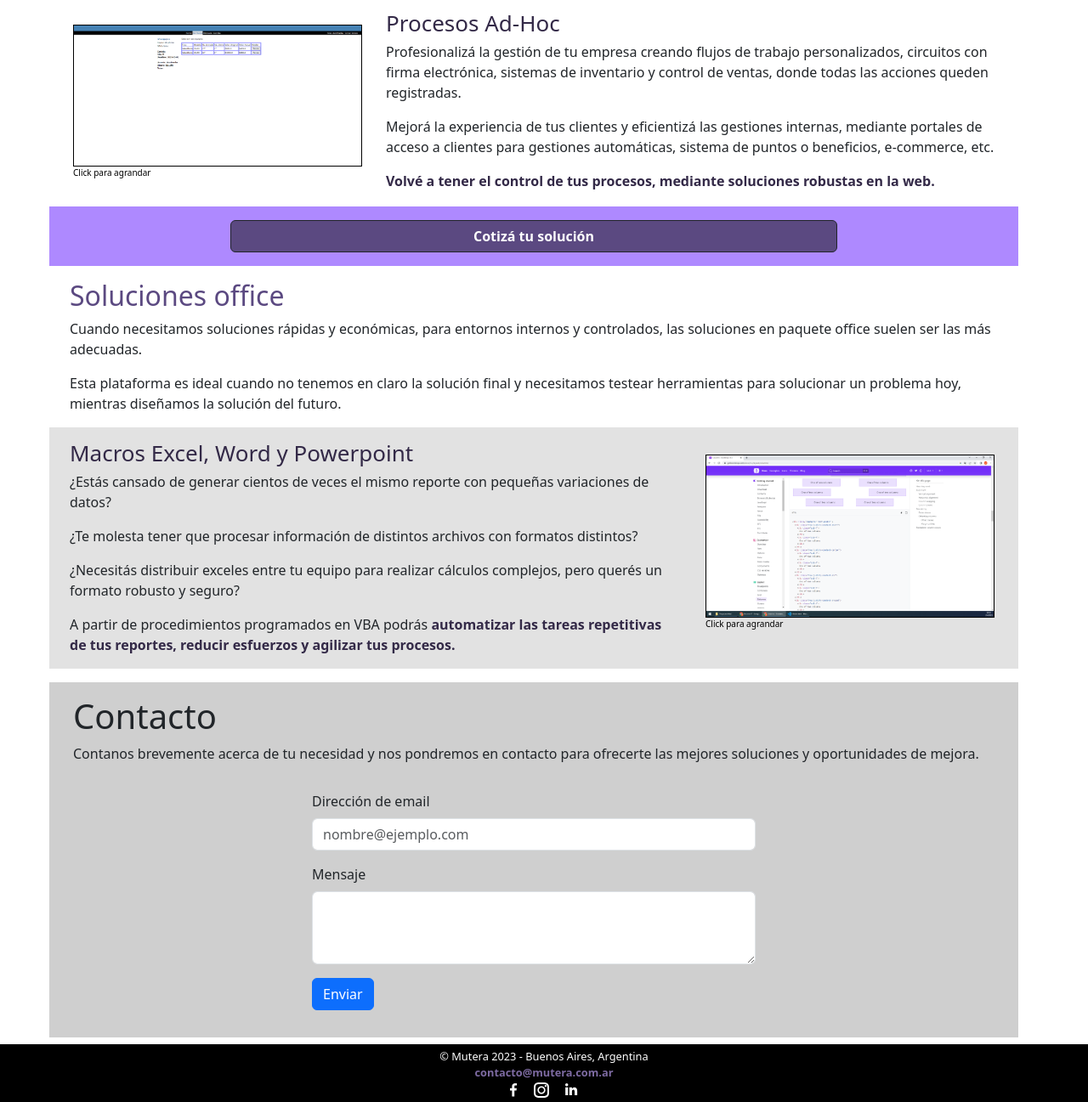
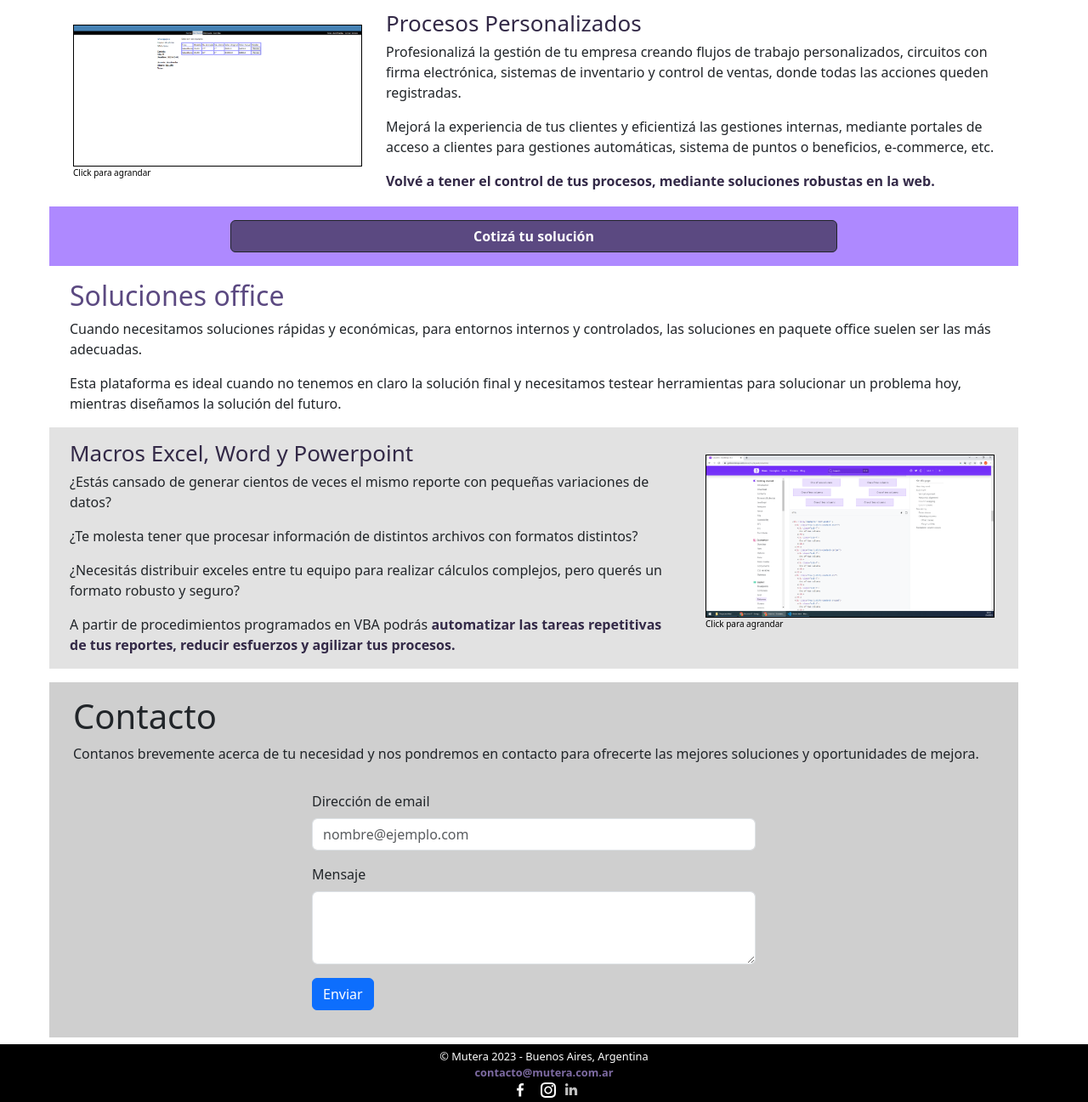
Before and after one commit to Maxtric90/DiscoverIT, a plain HTML site: page index.html in a window 1280 px wide. Shown: the part 1686-2983 px from the top of the page at 85% size. Drawn offline with nearby package versions, Linux system fonts and the light colour scheme.

Commit message:
Links socials

```diff
--- a/index.html
+++ b/index.html
@@ -147,7 +147,7 @@
                 </div>
                 <div class="col-sm-8">
                     <div class="row">
-                        <h3>Procesos Ad-Hoc</h3>
+                        <h3>Procesos Personalizados</h3>
                     </div>
                     <div class="row">
                         <p>Profesionalizá la gestión de tu empresa creando flujos de trabajo personalizados, circuitos con
@@ -246,14 +246,14 @@
         <!-- Sociales -->
         <div id="socials">
             <!-- Facebook icon -->
-            <a href="#" target="_blank">
+            <a href="https://www.facebook.com/profile.php?id=100092211498208&mibextid=ZbWKwL" target="_blank">
                 <svg x="0px" y="0px" width="8px" height="16px" viewBox="0 0 8 16" enable-background="new 0 0 8 16" xml:space="preserve">
                     <path fill="#ffffff" d="M5.193,15.404V8.378h2.357L7.904,5.64H5.193V3.891c0-0.793,0.219-1.333,1.356-1.333L8,2.557
                         V0.108C7.749,0.075,6.889,0,5.887,0C3.796,0,2.365,1.276,2.365,3.62v2.02H0v2.738h2.365v7.026H5.193z"></path>
                 </svg>
             </a>
             <!-- Instagram Icon -->
-            <a href="#" target="_blank">
+            <a href="https://instagram.com/mutera.arg?igshid=ZDdkNTZiNTM=" target="_blank">
                 <svg x="0px" y="0px" width="18px" height="18px" viewBox="0 0 18 18" enable-background="new 0 0 18 18" xml:space="preserve">
                     <path fill="#ffffff" d="M9,2C6.757,2,6.4,2.006,5.381,2.052C3.144,2.155,2.155,3.143,2.053,5.381C2.006,6.398,2,6.754,2,9
                         c0,2.243,0.006,2.601,0.052,3.619c0.103,2.237,1.091,3.227,3.328,3.329C6.4,15.994,6.757,16,9,16c2.243,0,2.601-0.006,3.619-0.052
@@ -270,13 +270,13 @@
                 </svg>
             </a>
             <!-- Linkedin Icon -->
-            <a href="#" target="_blank">
+            <!-- <a href="#" target="_blank"> -->
                 <svg x="0px" y="0px" width="15px" height="15px" viewBox="0 0 15 15" enable-background="new 0 0 15 15" xml:space="preserve">
-                    <path fill="#ffffff" d="M3.254,14.113H0.155V4.817h3.099V14.113z M1.705,3.437C0.764,3.437,0,2.668,0,1.718
+                    <path fill="#c0c0c0" d="M3.254,14.113H0.155V4.817h3.099V14.113z M1.705,3.437C0.764,3.437,0,2.668,0,1.718
                         C0,0.77,0.762,0,1.705,0c0.942,0,1.704,0.77,1.704,1.718C3.409,2.668,2.645,3.437,1.705,3.437z M14.1,14.113h-3.096V9.682
                         c0-2.915-3.102-2.669-3.102,0v4.432H4.803V4.817h3.099v1.693C9.254,4.007,14.1,3.821,14.1,8.909V14.113z"></path>
                 </svg>
-            </a>
+            <!-- </a> -->
         </div>
     </footer>
            <!-- jQuery first, then Popper.js, then Bootstrap JS -->
```
